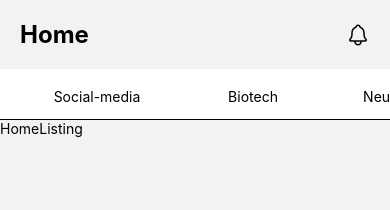
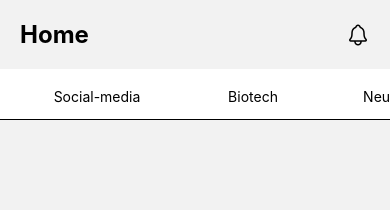
Before and after one commit to guptaanshik1/medium-mobile, a React Native app: screen / in a window 390 px wide. Shown: the top 210 px of the page. Built offline with nearby package versions, Linux system fonts and the light colour scheme.

Commit message:
setup store for tab to show on home page

```diff
--- a/src/components/SelectableTabs/CustomTab.tsx
+++ b/src/components/SelectableTabs/CustomTab.tsx
@@ -1,10 +1,11 @@
 import React from 'react';
-import {StyleSheet, Text} from 'react-native';
+import {StyleSheet, Text, TouchableOpacity} from 'react-native';
 import {
   NavigationState,
   SceneRendererProps,
   TabBar,
 } from 'react-native-tab-view';
+import {useTabStore} from '../../pages/HomeListing/tabStore';
 
 interface Route {
   key: string;
@@ -14,6 +15,13 @@ interface Route {
 type TProps = SceneRendererProps & {navigationState: NavigationState<Route>};
 
 const CustomTab = (props: TProps) => {
+  const {setSelectedHomeTab} = useTabStore();
+
+  const handleTabPress = (route: Route) => {
+    console.log({route});
+    setSelectedHomeTab(route);
+  };
+
   return (
     <TabBar
       {...props}
@@ -23,6 +31,7 @@ const CustomTab = (props: TProps) => {
       style={styles.tabBar}
       scrollEnabled={true}
       indicatorStyle={styles.indicator}
+      onTabPress={({route}) => handleTabPress(route)}
     />
   );
 };
--- a/src/components/SelectableTabs/TabInfo.tsx
+++ b/src/components/SelectableTabs/TabInfo.tsx
@@ -6,7 +6,6 @@ interface IProps {
 }
 
 const TabInfo = ({tabData}: IProps) => {
-  console.log({tabData})
   return (
     <View style={styles.tabView}>
       <Text style={styles.tabText}>{tabData}</Text>
--- /dev/null
+++ b/src/pages/HomeListing/tabStore.ts
@@ -0,0 +1,14 @@
+import {Route} from 'react-native-tab-view';
+import {create} from 'zustand';
+
+interface ITabStore {
+  selectedHomeTab: Route;
+  setSelectedHomeTab: (homeTab: Route) => void;
+}
+
+export const useTabStore = create<ITabStore>((set, _) => ({
+  selectedHomeTab: {} as Route,
+  setSelectedHomeTab: (tab: Route) => {
+    set({selectedHomeTab: tab});
+  },
+}));
--- a/src/pages/HomeListing/view.tsx
+++ b/src/pages/HomeListing/view.tsx
@@ -1,10 +1,17 @@
 import {StyleSheet, Text, View} from 'react-native';
-import React from 'react';
+import React, {useEffect} from 'react';
+import {useTabStore} from './tabStore';
 
 const HomeListing = () => {
+  const {selectedHomeTab} = useTabStore();
+
+  useEffect(() => {
+    console.log({selectedTabInHome: selectedHomeTab});
+  }, [selectedHomeTab]);
+
   return (
     <View>
-      <Text>HomeListing</Text>
+      <Text>{selectedHomeTab?.title}</Text>
     </View>
   );
 };
```
